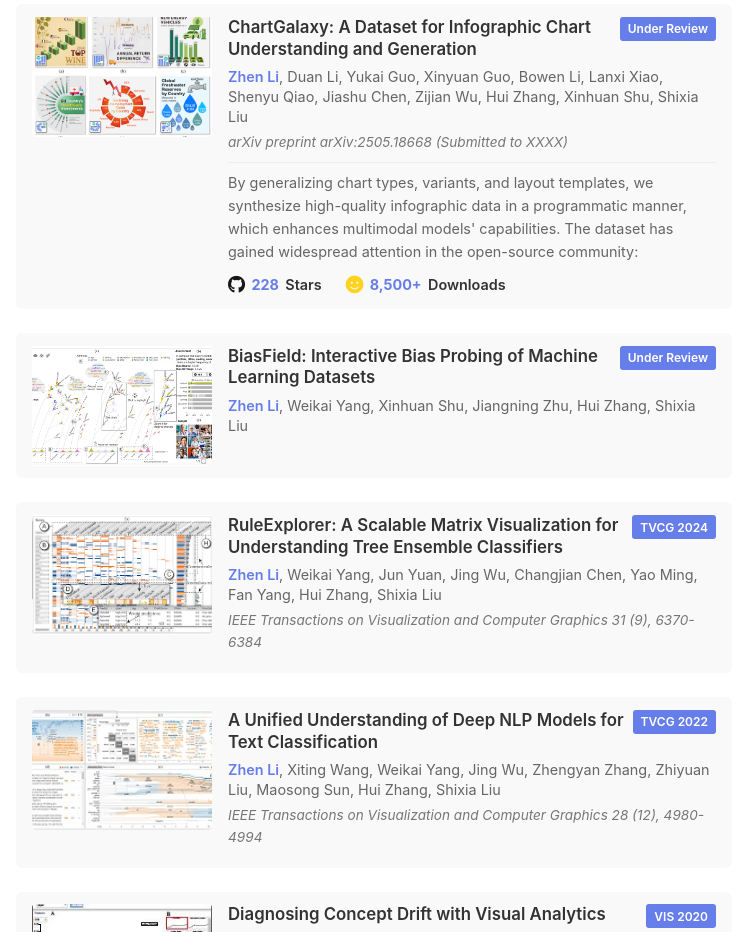
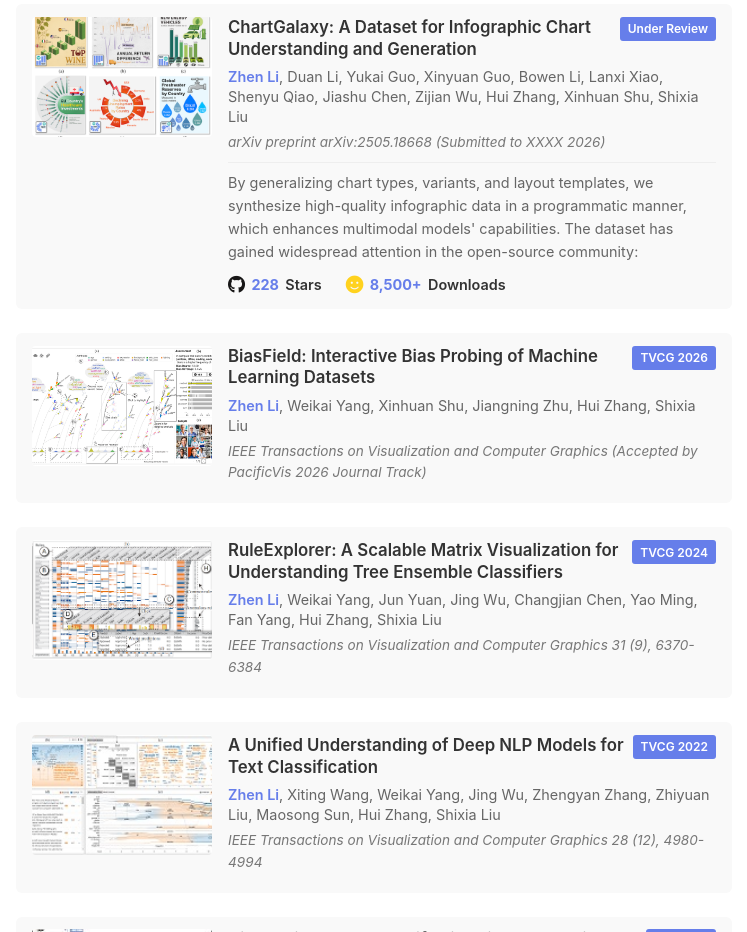
Before and after one commit to zhenlithu/zhenlithu.github.io, a plain HTML site: page index.html in a window 1280 px wide. Shown: the part 960-1892 px from the top of the page, without its empty margins (440-1187 px from the left). Drawn offline with Linux system fonts and the light colour scheme.

Commit message:
Add files via upload

```diff
--- a/index.html
+++ b/index.html
@@ -503,7 +503,7 @@
                                 <div class="pub-authors">
                                     <span class="me">Zhen Li</span>, Duan Li, Yukai Guo, Xinyuan Guo, Bowen Li, Lanxi Xiao, Shenyu Qiao, Jiashu Chen, Zijian Wu, Hui Zhang, Xinhuan Shu, Shixia Liu
                                 </div>
-                                <div class="pub-venue">arXiv preprint arXiv:2505.18668 (Submitted to XXXX)</div>
+                                <div class="pub-venue">arXiv preprint arXiv:2505.18668 (Submitted to XXXX 2026)</div>
                                 <div class="pub-description">
                                     By generalizing chart types, variants, and layout templates, we synthesize high-quality infographic data in a programmatic manner,
                                     which enhances multimodal models' capabilities. The dataset has gained widespread attention in the open-source community:
@@ -533,13 +533,12 @@
                                     <div class="pub-title">
                                         BiasField: Interactive Bias Probing of Machine Learning Datasets
                                     </div>
-                                    <span class="pub-badge">Under Review</span>
+                                    <span class="pub-badge">TVCG 2026</span>
                                 </div>
                                 <div class="pub-authors">
                                     <span class="me">Zhen Li</span>, Weikai Yang, Xinhuan Shu, Jiangning Zhu, Hui Zhang, Shixia Liu
                                 </div>
-                                <div class="pub-venue"></div>
-                                <!--IEEE Transactions on Visualization and Computer Graphics (Conditionally accepted by PacificVis 2026 Journal Track)-->
+                                <div class="pub-venue">IEEE Transactions on Visualization and Computer Graphics (Accepted by PacificVis 2026 Journal Track)</div>
                             </div>
                         </div>
 
```
